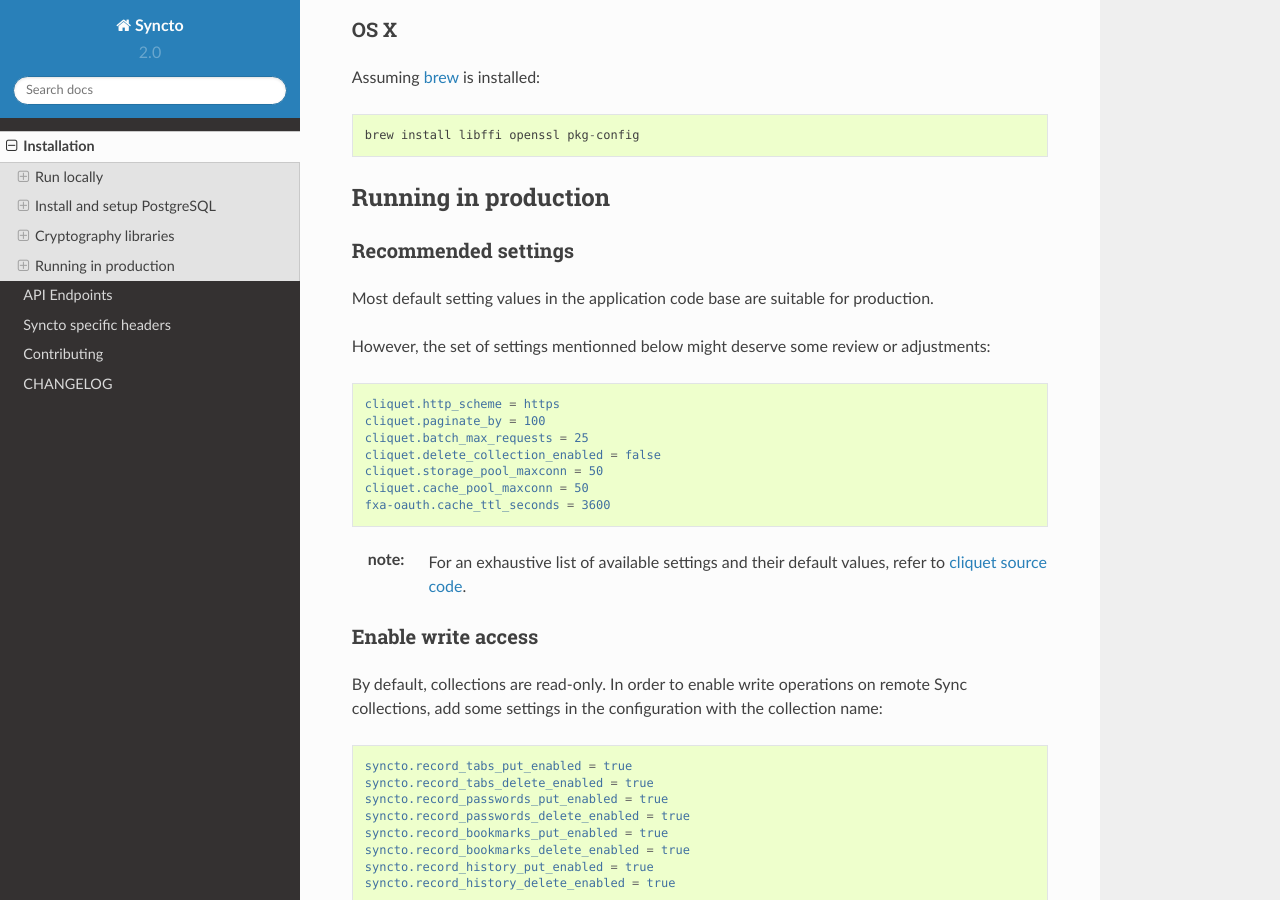
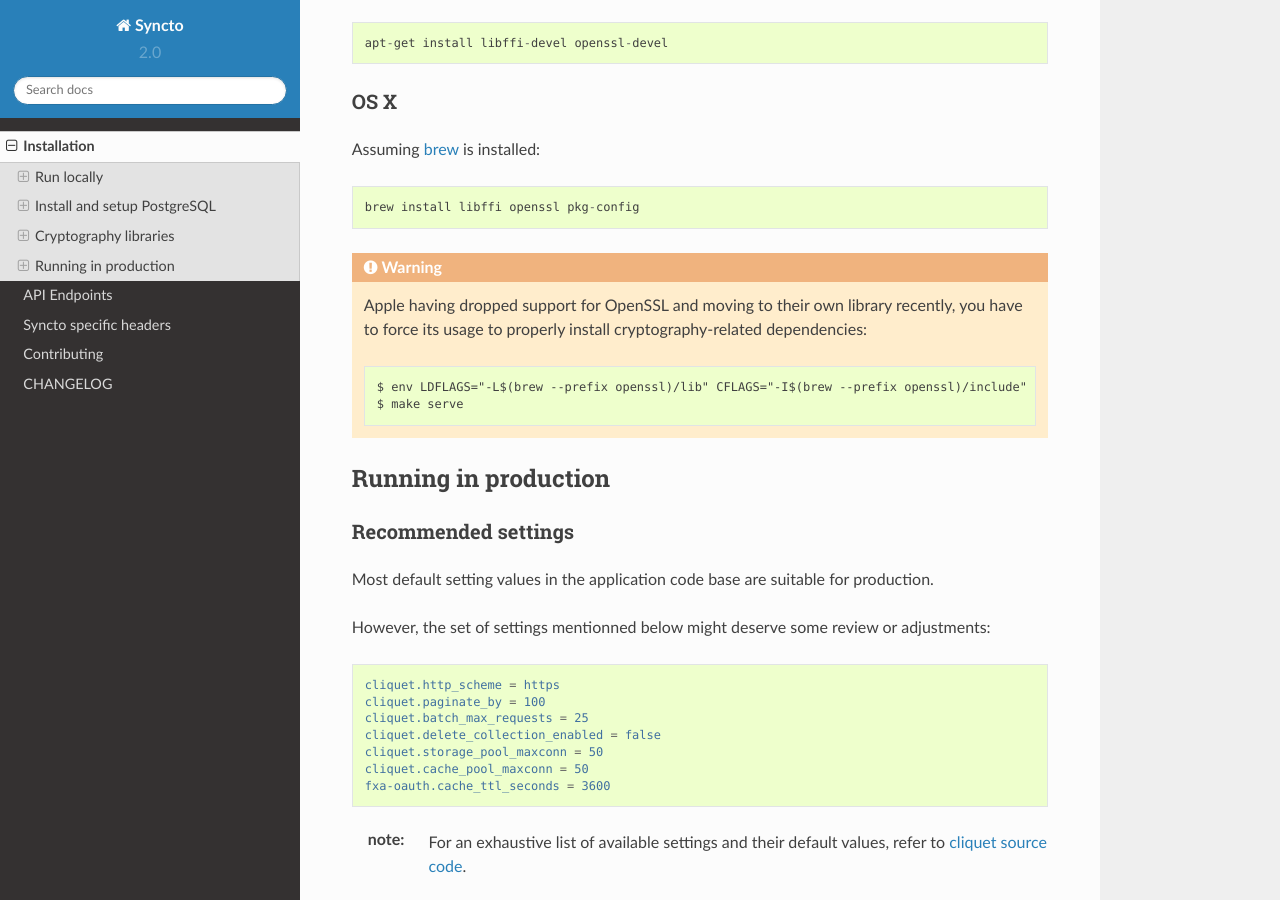
Before and after one commit to mozilla-services/syncto, a Sphinx documentation site: the page built from docs/installation.rst, in a window 1280 px wide and 900 px high, scrolled down 1985 px. Built offline with Sphinx 7.4.7 and the Read the Docs theme 2.0.0, drawn with Linux system fonts in a browser that asks for light colours; some of the changed text lies outside the part shown.

Commit message:
Added warning note about openssl and OSX.

```diff
--- a/docs/installation.rst
+++ b/docs/installation.rst
@@ -19,6 +19,11 @@
     git clone https://github.com/mozilla-services/syncto
     cd syncto
     make serve
+
+:note:
+   OSX users are warned that supplementary steps are needed to ensure proper
+   installation of cryptographic dependencies is properly done; see
+   :ref:`dedicated note <osx-install-warning>`.
 
 If you already installed Syncto earlier and you want to recreate a
 full environment (because of errors when running ``make serve``), please run::
@@ -110,6 +115,17 @@
 ::
 
     brew install libffi openssl pkg-config
+
+.. _osx-install-warning:
+
+.. warning::
+
+   Apple having dropped support for OpenSSL and moving to their own library
+   recently, you have to force its usage to properly install cryptography-related
+   dependencies::
+
+       $ env LDFLAGS="-L$(brew --prefix openssl)/lib" CFLAGS="-I$(brew --prefix openssl)/include" .venv/bin/pip install cryptography
+       $ make serve
 
 
 Running in production
```
